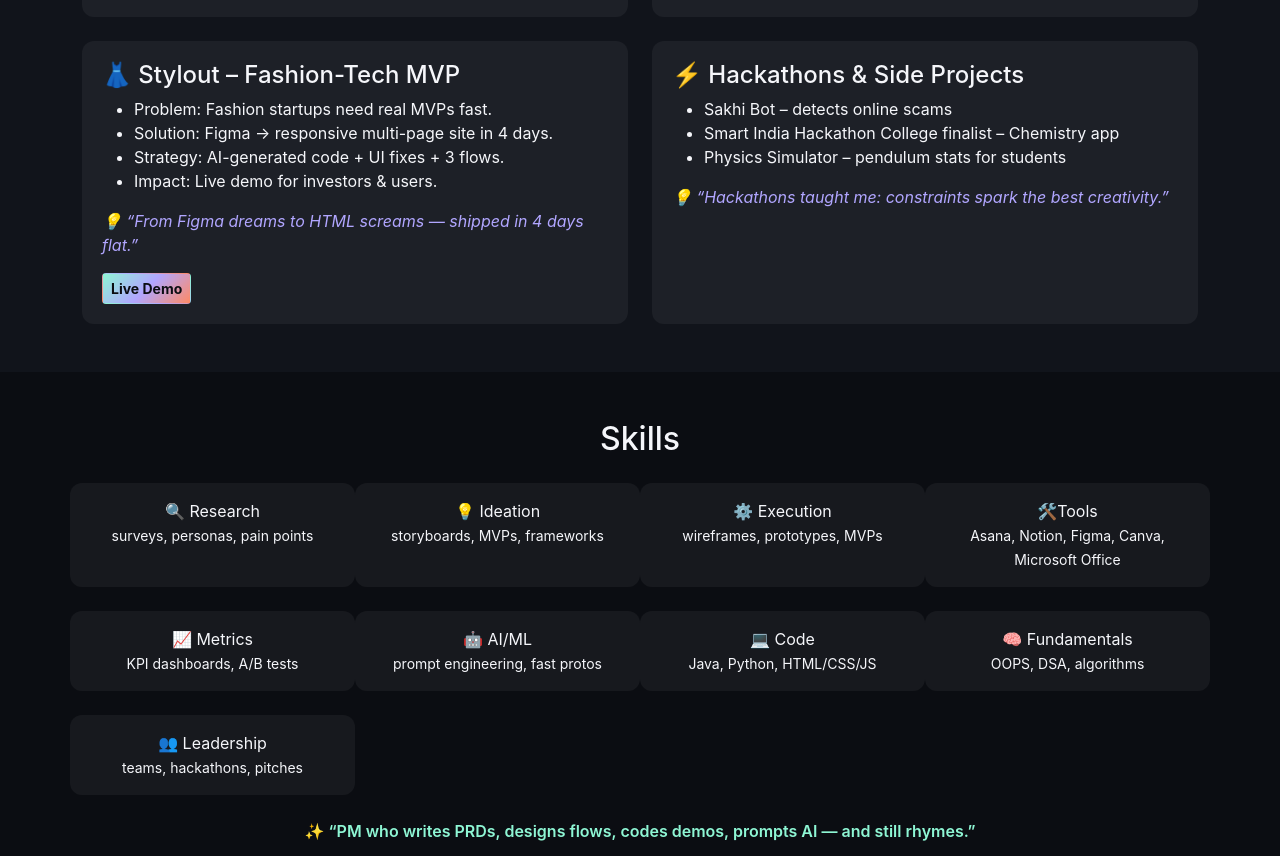
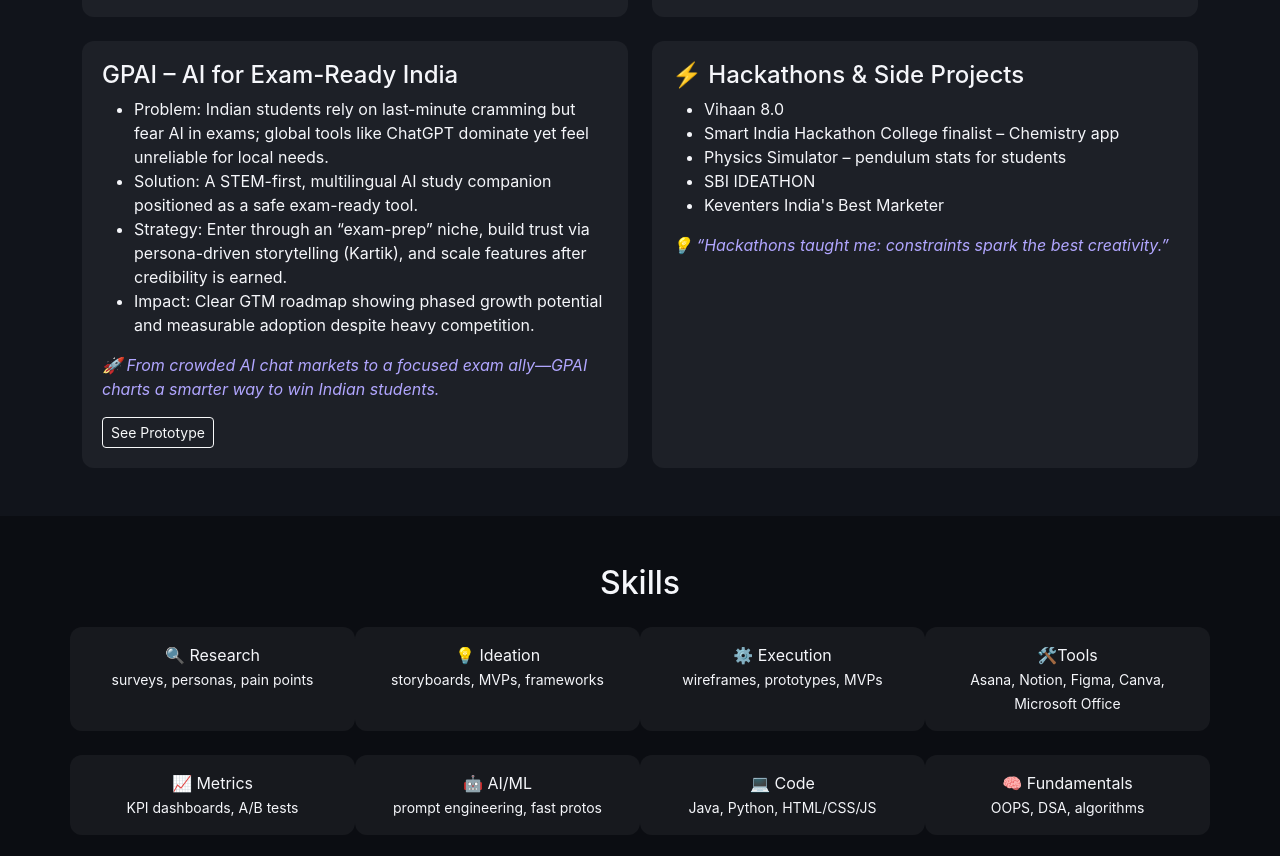
Before and after one commit to Suhani1111/Product-Portfolio, a plain HTML site: page index.html in a window 1280 px wide. Shown: the part 1392-2248 px from the top of the page. Drawn offline with nearby package versions, Linux system fonts and the light colour scheme.

Commit message:
Update index.html

```diff
--- a/index.html
+++ b/index.html
@@ -100,18 +100,18 @@
             <a href="HEMP VITAL.pdf" target="_blank" class="btn btn-sm btn-outline-light">See Prototype</a>
           </div>
         </div>
-        <!-- Stylout -->
+        <!-- GPAI -->
         <div class="col-md-6">
           <div class="case-card h-100">
-            <h4>👗 Stylout – Fashion-Tech MVP</h4>
+            <h4>GPAI – AI for Exam-Ready India</h4>
             <ul>
-              <li>Problem: Fashion startups need real MVPs fast.</li>
-              <li>Solution: Figma → responsive multi-page site in 4 days.</li>
-              <li>Strategy: AI-generated code + UI fixes + 3 flows.</li>
-              <li>Impact: Live demo for investors & users.</li>
+              <li>Problem: Indian students rely on last-minute cramming but fear AI in exams; global tools like ChatGPT dominate yet feel unreliable for local needs.</li>
+              <li>Solution: A STEM-first, multilingual AI study companion positioned as a safe exam-ready tool.</li>
+              <li>Strategy: Enter through an “exam-prep” niche, build trust via persona-driven storytelling (Kartik), and scale features after credibility is earned.</li>
+              <li>Impact: Clear GTM roadmap showing phased growth potential and measurable adoption despite heavy competition.</li>
             </ul>
-            <p class="hook">💡 “From Figma dreams to HTML screams — shipped in 4 days flat.”</p>
-            <a href="https://suhani1111.github.io/Stylout/signup.htm" target="_blank" class="btn btn-sm btn-cta">Live Demo</a>
+            <p class="hook"> 🚀 From crowded AI chat markets to a focused exam ally—GPAI charts a smarter way to win Indian students.</p>
+             <a href="GPAI_SUHANI.pdf" target="_blank" class="btn btn-sm btn-outline-light">See Prototype</a>
           </div>
         </div>
         <!-- Hackathons -->
@@ -119,9 +119,11 @@
           <div class="case-card h-100">
             <h4>⚡ Hackathons & Side Projects</h4>
             <ul>
-              <li>Sakhi Bot – detects online scams</li>
+              <li>Vihaan 8.0 </li>
               <li>Smart India Hackathon College finalist – Chemistry app</li>
               <li>Physics Simulator – pendulum stats for students</li>
+              <li>SBI IDEATHON </li>
+              <li>Keventers India's Best Marketer</li>
             </ul>
             <p class="hook">💡 “Hackathons taught me: constraints spark the best creativity.”</p>
           </div>
```
